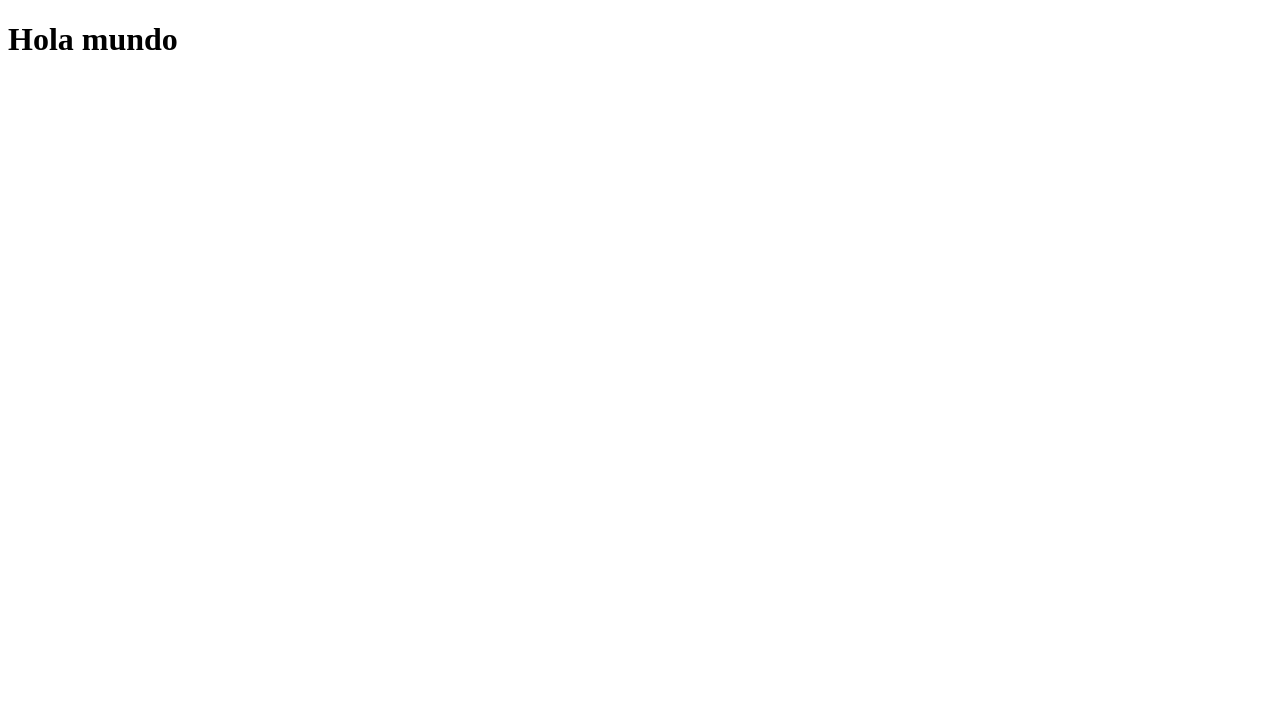
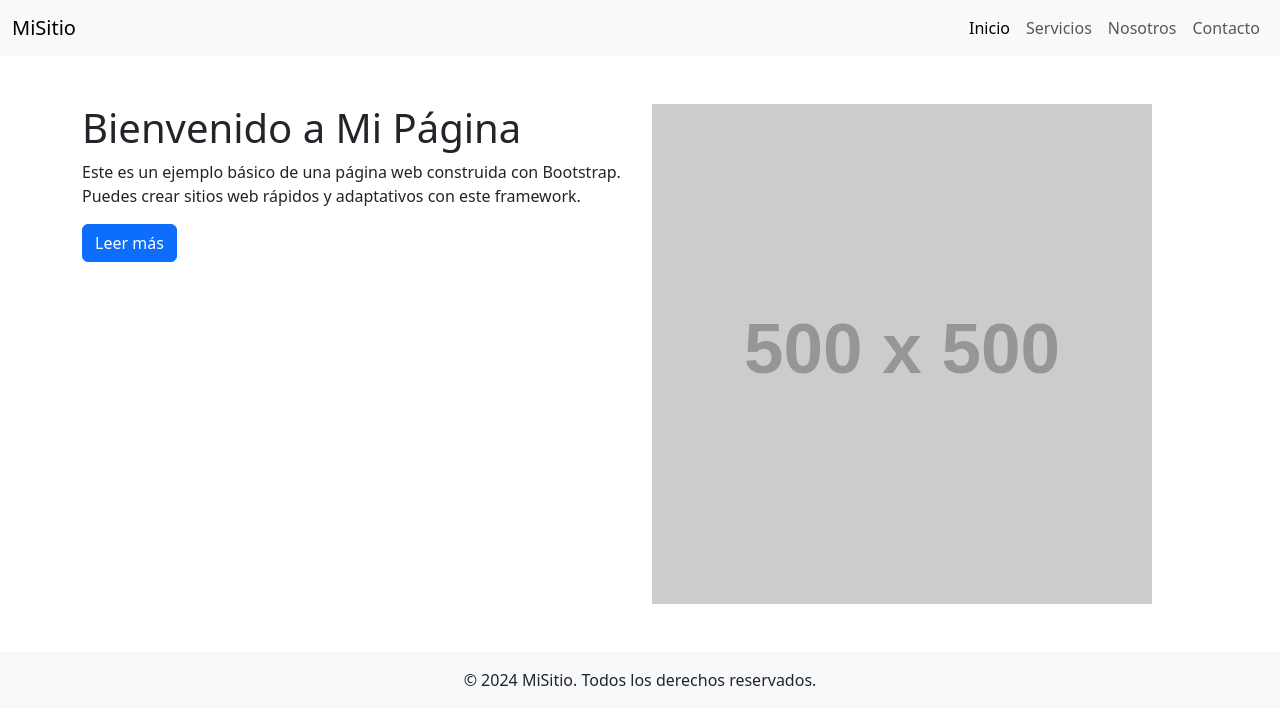
Before and after one commit to Omer21200/IngenieriaWebOmer, a plain HTML site: page index.html in a window 1280 px wide. Drawn offline with nearby package versions, Linux system fonts and the light colour scheme.

Commit message:
Segundo commit

```diff
--- a/index.html
+++ b/index.html
@@ -1,11 +1,63 @@
 <!DOCTYPE html>
-<html lang="en">
+<html lang="es">
 <head>
-    <meta charset="UTF-8">
-    <meta name="viewport" content="width=device-width, initial-scale=1.0">
-    <title>Document</title>
+  <meta charset="UTF-8">
+  <meta name="viewport" content="width=device-width, initial-scale=1.0">
+  <title>Mi Página Bootstrap</title>
+
+  <!-- Bootstrap CSS -->
+  <link href="https://cdn.jsdelivr.net/npm/bootstrap@5.3.0/dist/css/bootstrap.min.css" rel="stylesheet">
 </head>
 <body>
-    <h1>Hola mundo</h1>
+
+  <!-- Barra de navegación -->
+  <nav class="navbar navbar-expand-lg navbar-light bg-light">
+    <div class="container-fluid">
+      <a class="navbar-brand" href="#">MiSitio</a>
+      <button class="navbar-toggler" type="button" data-bs-toggle="collapse" data-bs-target="#navbarNav" aria-controls="navbarNav" aria-expanded="false" aria-label="Toggle navigation">
+        <span class="navbar-toggler-icon"></span>
+      </button>
+      <div class="collapse navbar-collapse" id="navbarNav">
+        <ul class="navbar-nav ms-auto">
+          <li class="nav-item">
+            <a class="nav-link active" aria-current="page" href="#">Inicio</a>
+          </li>
+          <li class="nav-item">
+            <a class="nav-link" href="#">Servicios</a>
+          </li>
+          <li class="nav-item">
+            <a class="nav-link" href="#">Nosotros</a>
+          </li>
+          <li class="nav-item">
+            <a class="nav-link" href="#">Contacto</a>
+          </li>
+        </ul>
+      </div>
+    </div>
+  </nav>
+
+  <!-- Sección principal -->
+  <div class="container mt-5">
+    <div class="row">
+      <div class="col-md-6">
+        <h1>Bienvenido a Mi Página</h1>
+        <p>Este es un ejemplo básico de una página web construida con Bootstrap. Puedes crear sitios web rápidos y adaptativos con este framework.</p>
+        <button class="btn btn-primary">Leer más</button>
+      </div>
+      <div class="col-md-6">
+        <img src="https://via.placeholder.com/500" alt="Imagen de ejemplo" class="img-fluid">
+      </div>
+    </div>
+  </div>
+
+  <!-- Pie de página -->
+  <footer class="bg-light text-center text-lg-start mt-5">
+    <div class="text-center p-3">
+      © 2024 MiSitio. Todos los derechos reservados.
+    </div>
+  </footer>
+
+  <!-- Bootstrap JS y dependencias -->
+  <script src="https://cdn.jsdelivr.net/npm/bootstrap@5.3.0/dist/js/bootstrap.bundle.min.js"></script>
 </body>
 </html>
```
